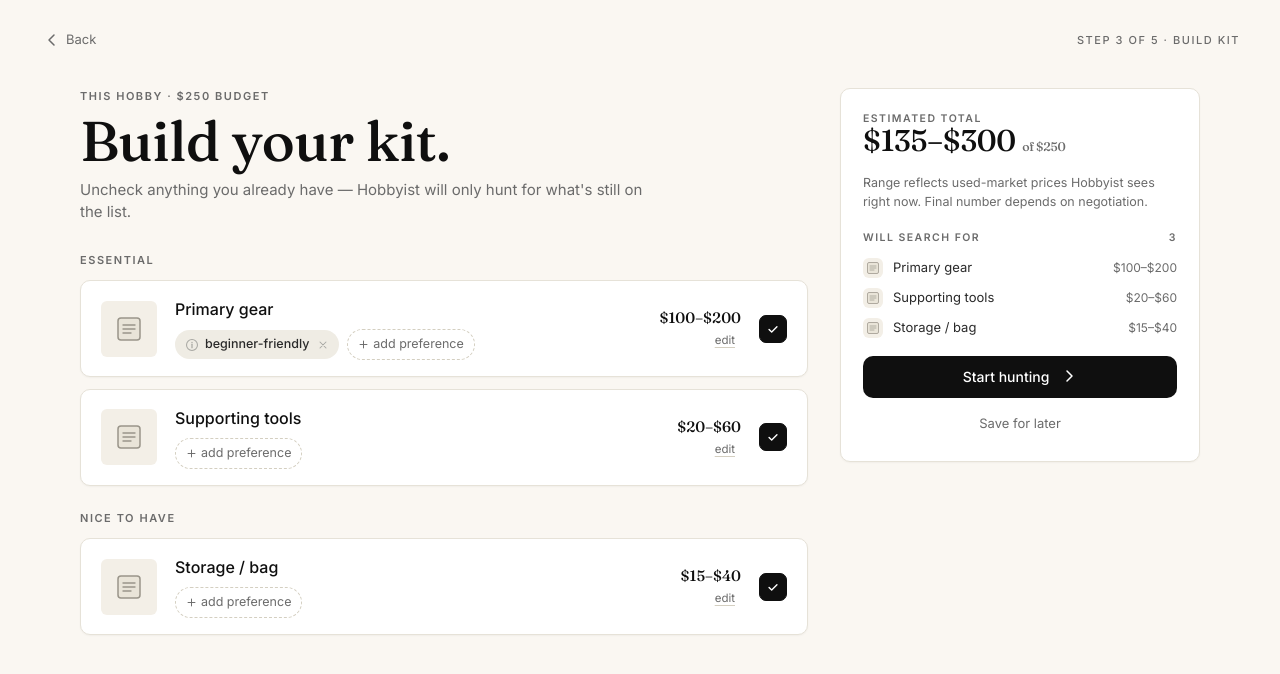
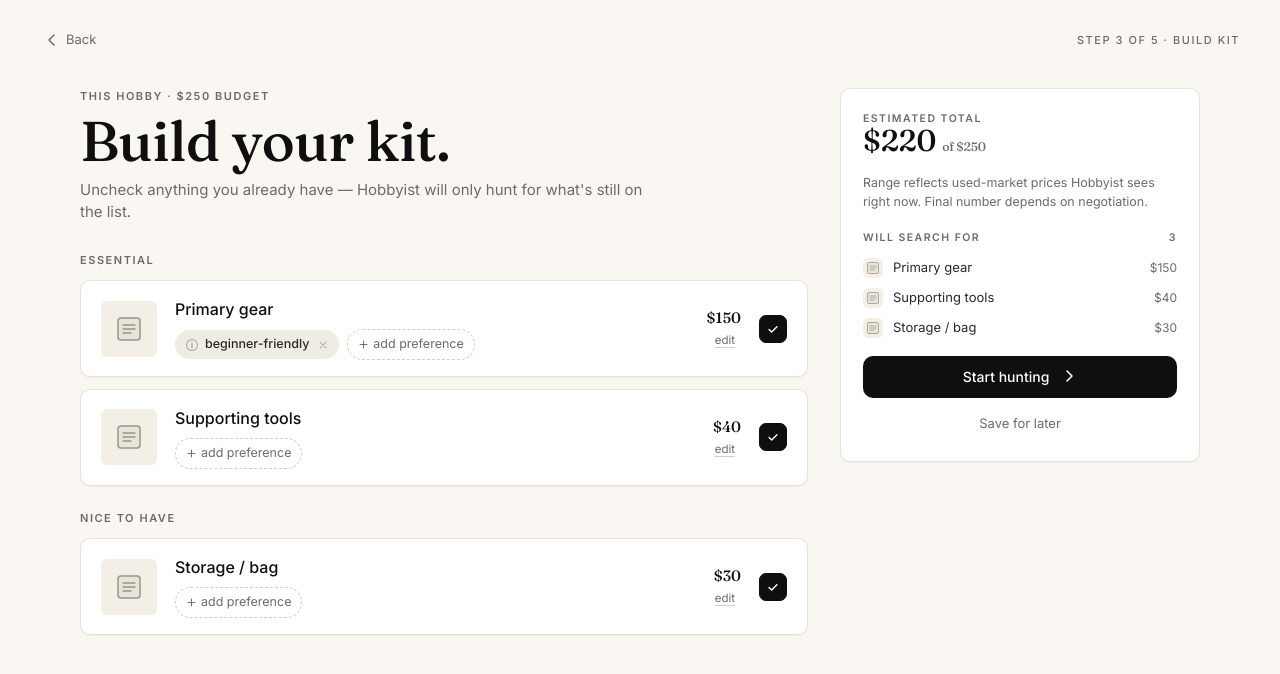
Before and after one commit to Jaaaayden/LA-Hacks-2026, a React (Vite) app in the folder frontend/: page /kit/1 in a window 1280 px wide. Shown: the top 674 px of the page. Built offline with nearby package versions, Linux system fonts and the light colour scheme; no server answers.

Commit message:
changed to single price

```diff
--- a/frontend/src/data/mocks.js
+++ b/frontend/src/data/mocks.js
@@ -13,7 +13,7 @@
         { key: "type", value: "all-mountain", reason: "Best beginner profile — handles groomers and powder, forgiving on early turns." },
         { key: "flex", value: "soft-medium", reason: "Soft-medium flex is more forgiving while you're learning to control edges." },
       ],
-      price_range_usd: [80, 160],
+      price_usd: 120,
       default_checked: true,
     },
     {
@@ -24,7 +24,7 @@
         { key: "size", value: "M/L", reason: "Sized to fit a size 10 boot." },
         { key: "compat", value: "fits boot 10", reason: "Cross-checked against the boot size you mentioned." },
       ],
-      price_range_usd: [30, 80],
+      price_usd: 55,
       default_checked: true,
     },
     {
@@ -35,7 +35,7 @@
         { key: "size", value: "size 10", reason: "From the size you mentioned in your brief." },
         { key: "flex", value: "soft-medium", reason: "Comfort-first for a beginner who'll be on them all day." },
       ],
-      price_range_usd: [40, 90],
+      price_usd: 65,
       default_checked: true,
     },
     {
@@ -45,7 +45,7 @@
       preferences: [
         { key: "feature", value: "MIPS preferred", reason: "MIPS adds rotational impact protection — recommended for new riders." },
       ],
-      price_range_usd: [20, 50],
+      price_usd: 35,
       default_checked: false,
     },
     {
@@ -55,7 +55,7 @@
       preferences: [
         { key: "lens", value: "all-condition lens", reason: "One lens that handles bright and overcast days simplifies a starter kit." },
       ],
-      price_range_usd: [15, 40],
+      price_usd: 30,
       default_checked: true,
     },
     {
@@ -65,7 +65,7 @@
       preferences: [
         { key: "feature", value: "waterproof", reason: "10k+ waterproof rating keeps you dry on resort snow." },
       ],
-      price_range_usd: [25, 70],
+      price_usd: 50,
       default_checked: true,
     },
     {
@@ -73,7 +73,7 @@
       label: "Snow pants",
       category: "nice_to_have",
       preferences: [],
-      price_range_usd: [20, 60],
+      price_usd: 40,
       default_checked: true,
     },
   ],
@@ -91,7 +91,7 @@
         { key: "type", value: "entry DSLR", reason: "Entry DSLRs (Canon Rebel, Nikon D3xxx) are the cheapest path into manual control." },
         { key: "shutter", value: "<20k actuations", reason: "Shutter count under 20k means most of the body's life is still ahead." },
       ],
-      price_range_usd: [180, 320],
+      price_usd: 250,
       default_checked: true,
     },
     {
@@ -102,7 +102,7 @@
         { key: "type", value: "50mm prime", reason: "A nifty-fifty teaches composition before zoom habits set in." },
         { key: "aperture", value: "f/1.8 or wider", reason: "Wider apertures mean better low-light shots without a tripod." },
       ],
-      price_range_usd: [40, 120],
+      price_usd: 80,
       default_checked: true,
     },
     {
@@ -112,7 +112,7 @@
       preferences: [
         { key: "size", value: "32GB+", reason: "Enough headroom for a full day of RAW photos without offloading." },
       ],
-      price_range_usd: [10, 25],
+      price_usd: 20,
       default_checked: true,
     },
     {
@@ -122,7 +122,7 @@
       preferences: [
         { key: "type", value: "travel-size", reason: "Travel tripods fit a backpack — likelier you'll actually carry it." },
       ],
-      price_range_usd: [25, 80],
+      price_usd: 55,
       default_checked: true,
     },
     {
@@ -130,7 +130,7 @@
       label: "Camera bag",
       category: "nice_to_have",
       preferences: [],
-      price_range_usd: [20, 60],
+      price_usd: 40,
       default_checked: true,
     },
   ],
@@ -148,7 +148,7 @@
         { key: "type", value: "tabletop", reason: "Tabletop wheels are the cheapest second-hand entry point — splurge later." },
         { key: "motor", value: "1/3 hp+", reason: "Anything weaker bogs down on larger pieces." },
       ],
-      price_range_usd: [80, 180],
+      price_usd: 130,
       default_checked: true,
     },
     {
@@ -159,7 +159,7 @@
         { key: "weight", value: "25 lb", reason: "Enough for ~10 small pieces while you're learning." },
         { key: "type", value: "low-fire", reason: "Low-fire is forgiving and most community kilns can fire it." },
       ],
-      price_range_usd: [15, 35],
+      price_usd: 25,
       default_checked: true,
     },
     {
@@ -169,7 +169,7 @@
       preferences: [
         { key: "type", value: "starter set", reason: "A 10–12 piece set covers everything you'll touch in your first month." },
       ],
-      price_range_usd: [10, 25],
+      price_usd: 20,
       default_checked: true,
     },
     {
@@ -177,7 +177,7 @@
       label: "Apron + towel",
       category: "nice_to_have",
       preferences: [],
-      price_range_usd: [10, 25],
+      price_usd: 20,
       default_checked: false,
     },
   ],
@@ -195,7 +195,7 @@
         { key: "type", value: "dreadnought", reason: "Dreadnought is the most forgiving body shape for new players." },
         { key: "size", value: "full-size", reason: "Estimated from your build; smaller bodies feel cramped past month one." },
       ],
-      price_range_usd: [120, 220],
+      price_usd: 170,
       default_checked: true,
     },
     {
@@ -205,7 +205,7 @@
       preferences: [
         { key: "type", value: "clip-on", reason: "Clip-on tuners ignore room noise and beat any phone app for accuracy." },
       ],
-      price_range_usd: [8, 20],
+      price_usd: 15,
       default_checked: true,
     },
     {
@@ -213,7 +213,7 @@
       label: "Strap",
       category: "nice_to_have",
       preferences: [],
-      price_range_usd: [8, 25],
+      price_usd: 15,
       default_checked: true,
     },
   ],
@@ -230,7 +230,7 @@
       preferences: [
         { key: "type", value: "beginner-friendly", reason: "Skewed toward forgiving entry-level gear that teaches good habits." },
       ],
-      price_range_usd: [100, 200],
+      price_usd: 150,
       default_checked: true,
     },
     {
@@ -238,7 +238,7 @@
       label: "Supporting tools",
       category: "essential",
       preferences: [],
-      price_range_usd: [20, 60],
+      price_usd: 40,
       default_checked: true,
     },
     {
@@ -246,7 +246,7 @@
       label: "Storage / bag",
       category: "nice_to_have",
       preferences: [],
-      price_range_usd: [15, 40],
+      price_usd: 30,
       default_checked: true,
     },
   ],
--- a/frontend/src/screens/BuildKit.jsx
+++ b/frontend/src/screens/BuildKit.jsx
@@ -9,20 +9,14 @@
 import { buildKitFor } from "../data/mocks.js";
 import styles from "./BuildKit.module.css";
 
-function fmtRange([lo, hi]) {
-  return `$${lo}–$${hi}`;
+function fmtPrice(value) {
+  return `$${value}`;
 }
 
-function sumActiveRanges(items) {
+function sumActivePrices(items) {
   return items
     .filter((it) => it.checked)
-    .reduce(
-      (acc, it) => [
-        acc[0] + it.price_range_usd[0],
-        acc[1] + it.price_range_usd[1],
-      ],
-      [0, 0],
-    );
+    .reduce((acc, it) => acc + it.price_usd, 0);
 }
 
 export default function BuildKit() {
@@ -46,8 +40,8 @@
 
   const [editingSlot, setEditingSlot] = useState(null);
 
-  const totalRange = useMemo(
-    () => (kit ? sumActiveRanges(kit.items) : [0, 0]),
+  const total = useMemo(
+    () => (kit ? sumActivePrices(kit.items) : 0),
     [kit],
   );
 
@@ -149,7 +143,7 @@
             <div>
               <div className={styles.totalLabel}>Estimated total</div>
               <div className={styles.totalValue}>
-                {fmtRange(totalRange)}{" "}
+                {fmtPrice(total)}{" "}
                 <span className={styles.totalSub}>of ${kit.budget_usd}</span>
               </div>
             </div>
@@ -173,7 +167,7 @@
                       {it.label}
                     </span>
                     <span className={styles.willSearchPrice}>
-                      {fmtRange(it.price_range_usd)}
+                      {fmtPrice(it.price_usd)}
                     </span>
                   </div>
                 ))}
@@ -202,25 +196,22 @@
   onRemovePref,
   onAddPref,
 }) {
-  const [draftLo, setDraftLo] = useState(item.price_range_usd[0]);
-  const [draftHi, setDraftHi] = useState(item.price_range_usd[1]);
+  const [draftPrice, setDraftPrice] = useState(item.price_usd);
   const [addingPref, setAddingPref] = useState(false);
   const [prefDraft, setPrefDraft] = useState("");
   const prefInputRef = useRef(null);
 
   useEffect(() => {
-    setDraftLo(item.price_range_usd[0]);
-    setDraftHi(item.price_range_usd[1]);
-  }, [item.price_range_usd]);
+    setDraftPrice(item.price_usd);
+  }, [item.price_usd]);
 
   useEffect(() => {
     if (addingPref) prefInputRef.current?.focus();
   }, [addingPref]);
 
   function commit() {
-    const lo = Math.max(0, Number(draftLo) || 0);
-    const hi = Math.max(lo, Number(draftHi) || lo);
-    onPatch({ price_range_usd: [lo, hi] });
+    const price = Math.max(0, Number(draftPrice) || 0);
+    onPatch({ price_usd: price });
     onEditClose();
   }
 
@@ -284,7 +275,7 @@
 
       <div className={styles.priceCol}>
         <span className={styles.priceVal}>
-          {fmtRange(item.price_range_usd)}
+          {fmtPrice(item.price_usd)}
         </span>
         <button
           type="button"
@@ -295,20 +286,13 @@
         </button>
         {editing && (
           <div className={styles.editor}>
-            <div className={styles.editorLabel}>Price range</div>
+            <div className={styles.editorLabel}>Price</div>
             <div className={styles.editorRow}>
               <input
                 className={styles.numberInput}
                 type="number"
-                value={draftLo}
-                onChange={(e) => setDraftLo(e.target.value)}
-                min={0}
-              />
-              <input
-                className={styles.numberInput}
-                type="number"
-                value={draftHi}
-                onChange={(e) => setDraftHi(e.target.value)}
+                value={draftPrice}
+                onChange={(e) => setDraftPrice(e.target.value)}
                 min={0}
               />
             </div>
```
